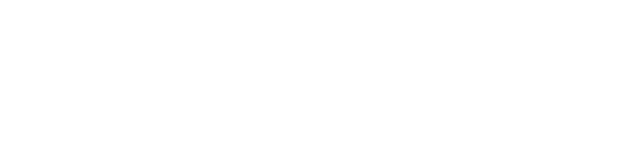
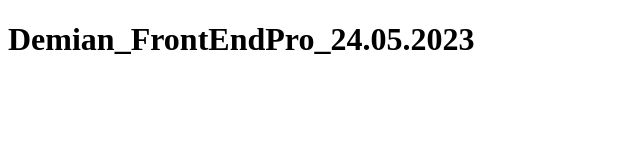
Before and after one commit to SlavikDemian/Demian_FrontEndPro_24.05.2023, a plain HTML site: page index.html in a window 1280 px wide. Shown: the whole page, without its empty margins (0-640 px from the left). Drawn offline with Linux system fonts and the light colour scheme.

Commit message:
commit text

```diff
--- a/index.html
+++ b/index.html
@@ -5,9 +5,11 @@
     <meta name="viewport"
           content="width=device-width, user-scalable=no, initial-scale=1.0, maximum-scale=1.0, minimum-scale=1.0">
     <meta http-equiv="X-UA-Compatible" content="ie=edge">
-    <title>Document</title>
+    <title>JS</title>
 </head>
 <body>
+
+<h1>Demian_FrontEndPro_24.05.2023</h1>
 
 <script src="scripts.js"></script>
 </body>
```
